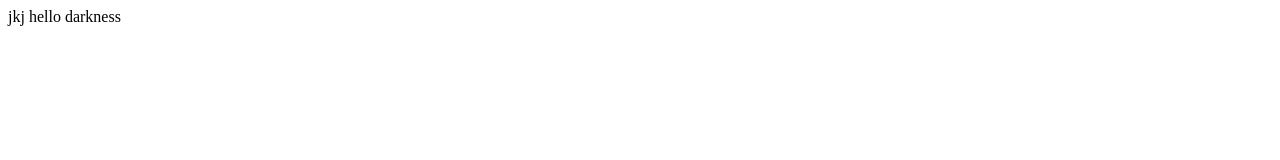
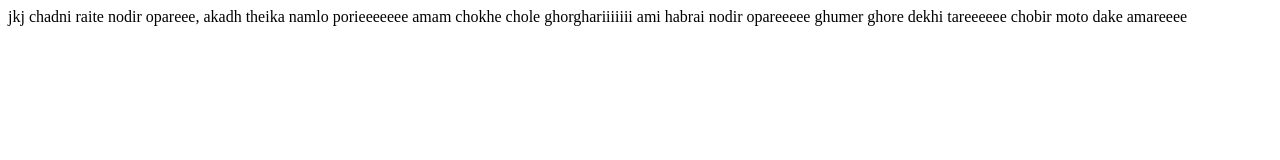
Before and after one commit to Dip8080/my-first-repo, a plain HTML site: page index.html in a window 1280 px wide. Drawn offline with Linux system fonts and the light colour scheme.

Commit message:
first commit

```diff
--- a/index.html
+++ b/index.html
@@ -7,7 +7,12 @@
     <title>my first repo</title>
 </head>
 <body>
-    hello darkness
+    chadni raite nodir opareee,
+    akadh theika namlo porieeeeeee
+    amam chokhe chole ghorghariiiiiii
+    ami habrai nodir opareeeee
+    ghumer ghore dekhi tareeeeee
+    chobir moto dake amareeee
 
 
 </body>
```
